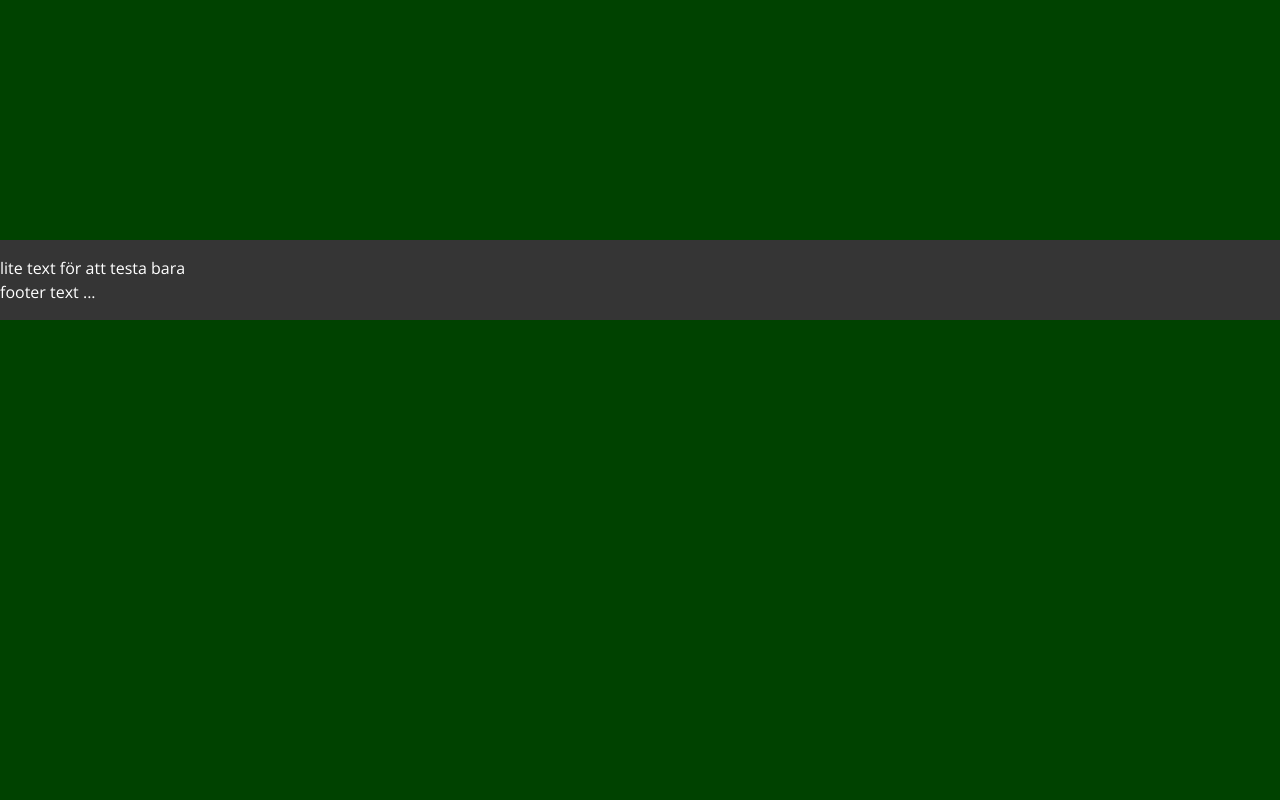
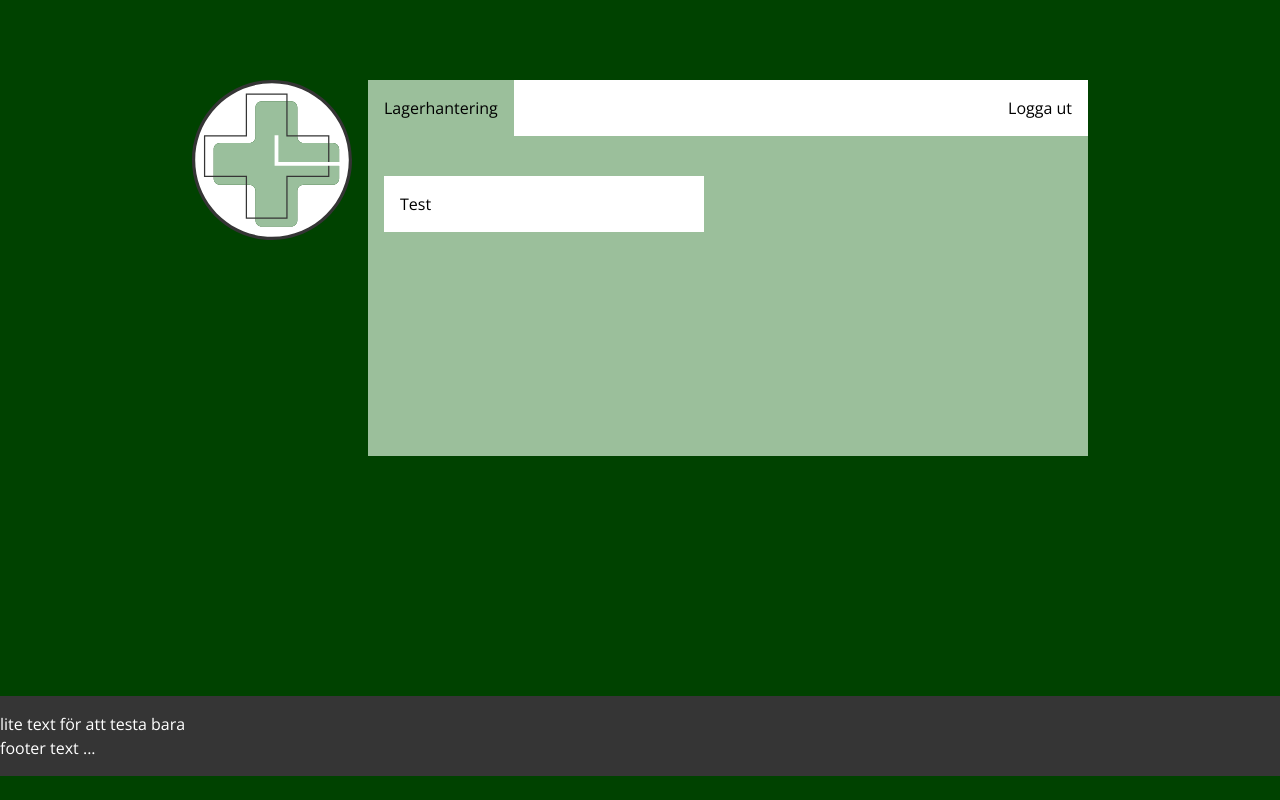
Before and after one commit to Hanin-96/dt193G-fullstack-projekt, a Vue app: page /admin in a window 1280 px wide. Built offline with nearby package versions, Linux system fonts and the light colour scheme.

Commit message:
Skapat grund för admin sida layout med styling och test för placering av komponent

```diff
--- a/src/components/Header.vue
+++ b/src/components/Header.vue
@@ -1,20 +1,34 @@
 <!--Komponent för header-->
 
 <template>
-    <header>
-        <nav>
-            <ul>
-                <li>Lagerhantering</li>
-                <li>Logga ut</li>
-            </ul>
-        </nav>
-    </header>
+    <div class="header-wrap">
+        <header class="w-full max-w-4xl mt-20 mx-auto">
+            <nav class="bg-white">
+                <ul class="flex justify-between">
+                    <li class="bg-light-green p-4">
+                    <RouterLink to="/admin">Lagerhantering</RouterLink>
+                    </li>
+                    <li class="p-4">
+                    <RouterLink to="/logout">Logga ut</RouterLink>
+                    </li>
+                </ul>
+            </nav>
+        </header>
+    </div>
 
 </template>
 
 <script>
+import { RouterLink } from 'vue-router';
+
+export default {
+
+}
+
 
 </script>
+
+
 
 <style scoped>
 
--- a/src/components/LoginUser.vue
+++ b/src/components/LoginUser.vue
@@ -2,7 +2,7 @@
 
 <template>
     <div class="form-login max-w-sm w-full mx-auto">
-        <LogoImg />
+        <LogoImg class="mx-auto mt-4 mb-4"/>
         <h1 class="bg-white text-dark-grey-text p-4 text-center mb-0 text-4xl">Apotek 24/7</h1>
             <form @submit.prevent="loginUser()" class="bg-light-green text-dark-grey-text p-8 mx-auto shadow-xl rounded-bl-lg rounded-br-lg">
 
@@ -10,7 +10,7 @@
                 <input v-model="userBody.username" type="text" name="username" id="username" class="max-w-full w-full mx-auto my-0 p-1.5 rounded-lg mt-2 mb-6"><br>
 
                 <label for="password" class="text-base">Lösenord:</label><br>
-                <input v-model="userBody.password" type="text" name="password" id="password" class="max-w-full w-full mx-auto my-0 p-1.5 rounded-lg mt-2 mb-2"><br>
+                <input v-model="userBody.password" type="password" name="password" id="password" class="max-w-full w-full mx-auto my-0 p-1.5 rounded-lg mt-2 mb-2"><br>
                 <br>
                 <div class="error-msg mb-2" v-if="errorMsg != ''">
                     <p>{{errorMsg}}</p>
@@ -32,7 +32,6 @@ export default {
     name: "LoginUser",
     data() {
         return {
-            LogoImg,
             userBody: {
                 username: '',
                 password: ''
--- a/src/components/LogoImg.vue
+++ b/src/components/LogoImg.vue
@@ -1,7 +1,7 @@
 <!--Komponent med formulär för att logga in som användare-->
 
 <template>
-        <img :src="imgLogo" alt="logotyp" class="img-logo w-full">
+        <img :src="imgLogo" alt="logotyp" class="img-logo w-full max-w-40">
 </template>
 
 <script>
@@ -19,10 +19,6 @@ export default {
 <style scoped>
 
 .img-logo {
-    max-width: 10rem;
     display: block;
-    margin: 0 auto;
-    margin-bottom: 2rem;
-    margin-top: 2rem;
 }
 </style>
--- /dev/null
+++ b/src/components/MainContent.vue
@@ -0,0 +1,26 @@
+<!--Komponent för MainContent-->
+
+  <template>
+
+   <section class="h-80 bg-light-green w-full max-w-4xl mx-auto">
+    <slot></slot>
+   </section>
+
+</template>
+
+<script>
+import { RouterLink } from 'vue-router';
+
+export default {
+
+
+}
+
+
+</script>
+
+
+
+<style scoped>
+
+</style>
--- a/src/components/RegisterUser.vue
+++ b/src/components/RegisterUser.vue
@@ -2,7 +2,7 @@
 
 <template>
     <div class="form-login max-w-sm w-full mx-auto">
-        <LogoImg />
+        <LogoImg class="mx-auto mt-4 mb-4"/>
         <h1 class="bg-white text-dark-grey-text p-4 text-center mb-0 text-4xl">Apotek 24/7</h1>
         <form @submit.prevent="RegisterUser()" class="bg-light-green text-dark-grey-text p-8 mx-auto shadow-xl rounded-bl-lg rounded-br-lg">
             <label for="firstname" class="max-w-full w-full mx-auto my-0 p-1.5 rounded-lg mt-2 mb-6">Förnamn:</label><br>
@@ -22,7 +22,7 @@
             <br>
             <input type="submit" value="Registrera" class="max-w-full mx-auto my-0 p-3 rounded-lg bg-light-yellow text-dark-grey-text font-semibold shadow-md cursor-pointer w-full"><br>
         </form>
-        <div class="mt-1 p-2 text-white underline text-right">
+        <div class="mt-1 p-2 text-white underline text-left">
             <RouterLink to="/login">Logga in</RouterLink>
         </div>
     </div>
--- a/src/router/index.js
+++ b/src/router/index.js
@@ -3,6 +3,7 @@ import HomeView from '../views/HomeView.vue'
 import RegisterView from '../views/RegisterView.vue'
 import LoginView from '@/views/LoginView.vue'
 import AdminView from '@/views/AdminView.vue'
+import LogoutView from '@/views/LogoutView.vue'
 
 const router = createRouter({
   history: createWebHistory(import.meta.env.BASE_URL),
@@ -29,6 +30,14 @@ const router = createRouter({
       path: '/admin',
       name: 'admin',
       component: AdminView
+    },
+    {
+      path: '/logout',
+      name: 'logout',
+      component: LogoutView,
+       redirect: {
+        name: 'login'
+      }
     }
   ],
 })
--- a/src/views/AdminView.vue
+++ b/src/views/AdminView.vue
@@ -1,6 +1,31 @@
 <template>
+    <div class="flex justify-center max-w-4xl w-full mx-auto items-start gap-4">
+        <LogoImg class="max-w-20 mt-20"/>
+        <div class="w-full max-w-4xl">
+            <HeaderComponent />
+            <MainContent>
+                <!--Här kan vi lägga in kompontent för hämtning av lager produkter-->
+                <div class="bg-white p-4 mx-4 relative top-10 max-w-80">
+                    Test
+                </div>
+
+            </MainContent>
+        </div>
+    </div>
 
 </template>
 
 <script>
+import MainContent from '@/components/MainContent.vue';
+import HeaderComponent from '../components/Header.vue'
+import LogoImg from '@/components/LogoImg.vue';
+
+export default {
+    //hämtar in komponent för login
+    components: {
+        HeaderComponent,
+        MainContent,
+        LogoImg
+    }
+}
 </script>
--- /dev/null
+++ b/src/views/LogoutView.vue
@@ -0,0 +1,6 @@
+<script setup>
+</script>
+
+<template>
+
+</template>
```
Also changed, not shown: src/assets/main.css (line endings or trailing spaces).
